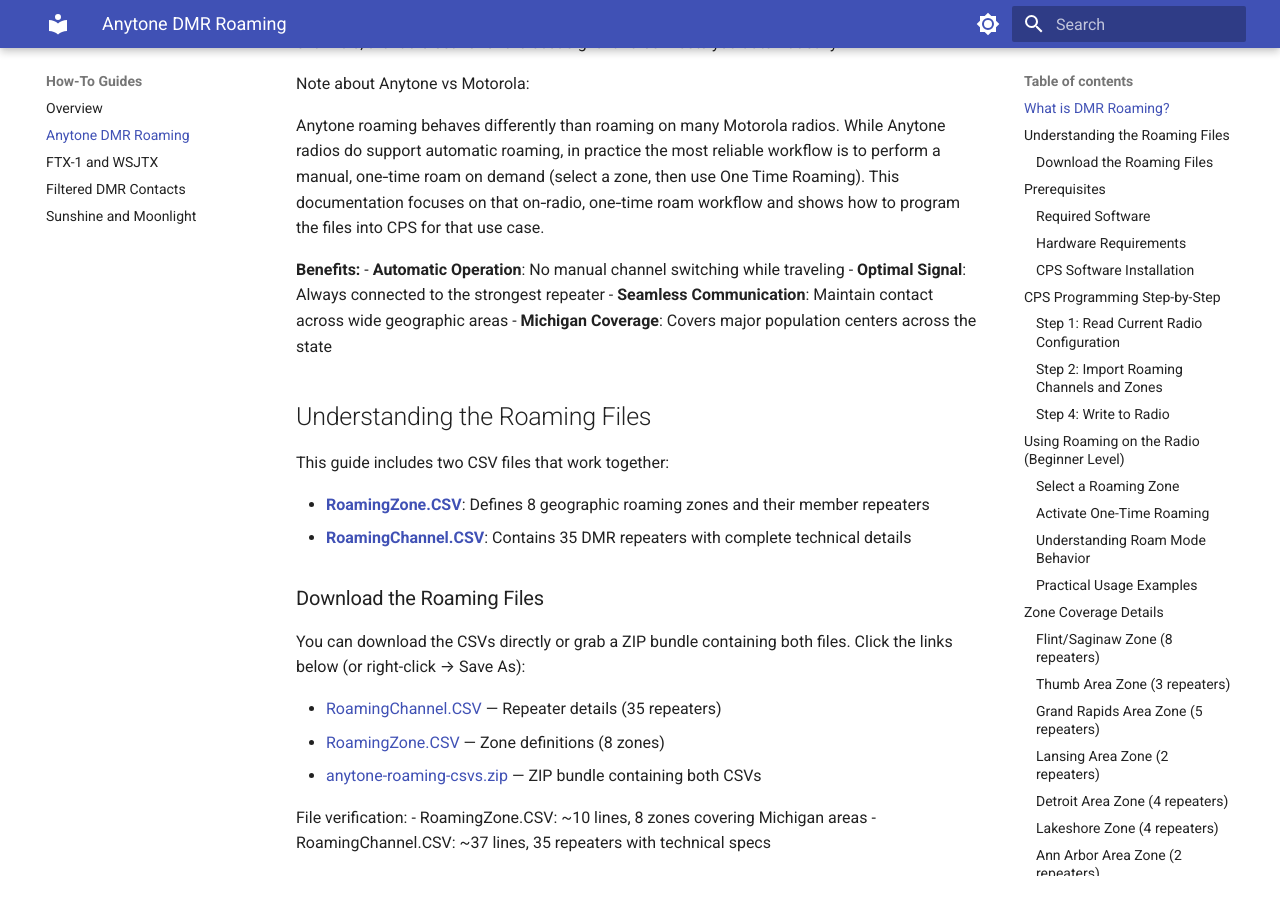
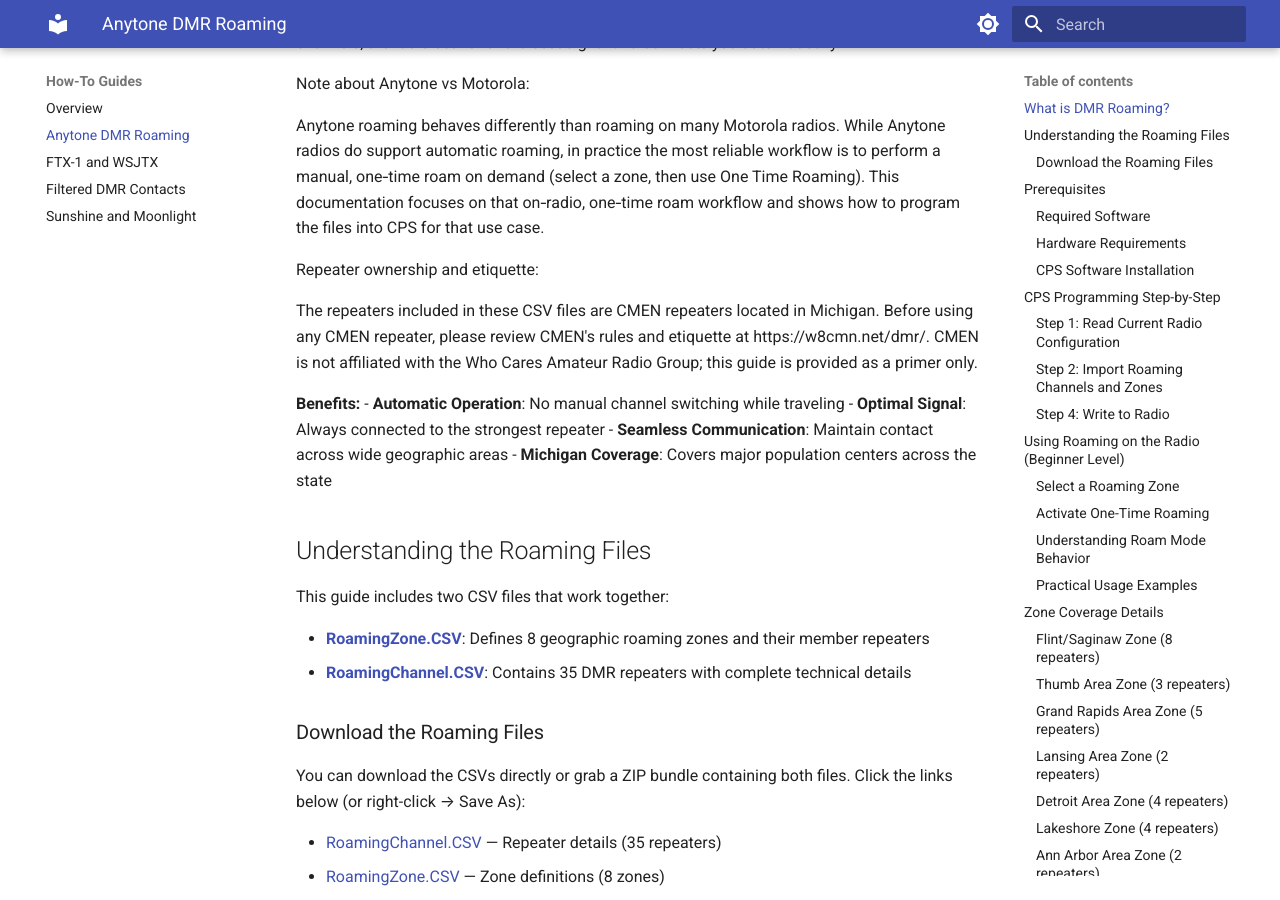
Before and after one commit to dbehnke/whocaresdocs, an MkDocs documentation site: the page built from docs/howto/anytone-roaming/index.md, in a window 1280 px wide and 900 px high, scrolled down 417 px. Built offline with MkDocs 1.6.1 and Material for MkDocs 9.7.7, drawn with Linux system fonts in a browser that asks for light colours.

Commit message:
docs(anytone): add CMEN repeater ownership and etiquette note with link

```diff
--- a/docs/howto/anytone-roaming/index.md
+++ b/docs/howto/anytone-roaming/index.md
@@ -9,6 +9,10 @@ DMR roaming allows your radio to automatically select the strongest repeater fro
 Note about Anytone vs Motorola:
 
 Anytone roaming behaves differently than roaming on many Motorola radios. While Anytone radios do support automatic roaming, in practice the most reliable workflow is to perform a manual, one‑time roam on demand (select a zone, then use One Time Roaming). This documentation focuses on that on‑radio, one‑time roam workflow and shows how to program the files into CPS for that use case.
+
+Repeater ownership and etiquette:
+
+The repeaters included in these CSV files are CMEN repeaters located in Michigan. Before using any CMEN repeater, please review CMEN's rules and etiquette at https://w8cmn.net/dmr/. CMEN is not affiliated with the Who Cares Amateur Radio Group; this guide is provided as a primer only.
 
 **Benefits:**
 - **Automatic Operation**: No manual channel switching while traveling
```
